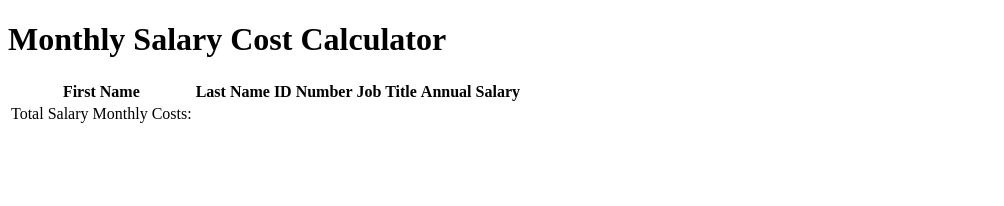
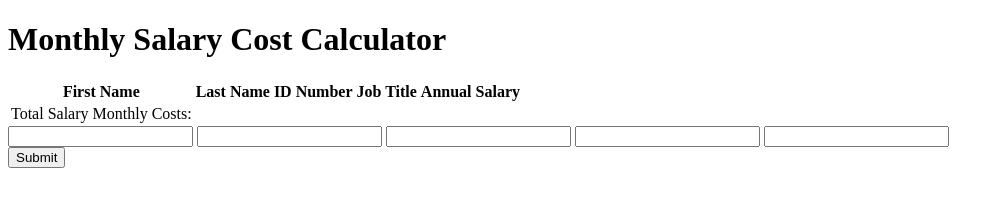
Before and after one commit to dariannasrabadi/week2day2HomeWork, a plain HTML site: page index.html in a window 1280 px wide. Shown: the whole page, without its empty margins (0-1004 px from the left). Drawn offline with Linux system fonts and the light colour scheme.

Commit message:
create input files and button

```diff
--- a/index.html
+++ b/index.html
@@ -27,10 +27,17 @@
     <tfoot>
       <tr>
         <td id="setFootCell">Total Salary Monthly Costs:</td>
-        <td id="tableFootCell">
-        </td>
+        <td id="tableFootCell"></td>
       </tr>
     </tfoot>
   </table>
+  <input type="text" class="inputForm" id="firstNameInput" value="">
+  <input type="text" class="inputForm" id="lastNameInput" value="">
+  <input type="text" class="inputForm" id="idInput" value="">
+  <input type="text" class="inputForm" id="jobInput" value="">
+  <input type="text" class="inputForm" id="salaryInput" value="">
+  <div>
+    <button id="submitButton">Submit</button>
+  </div>
   </body>
 </html>
```
